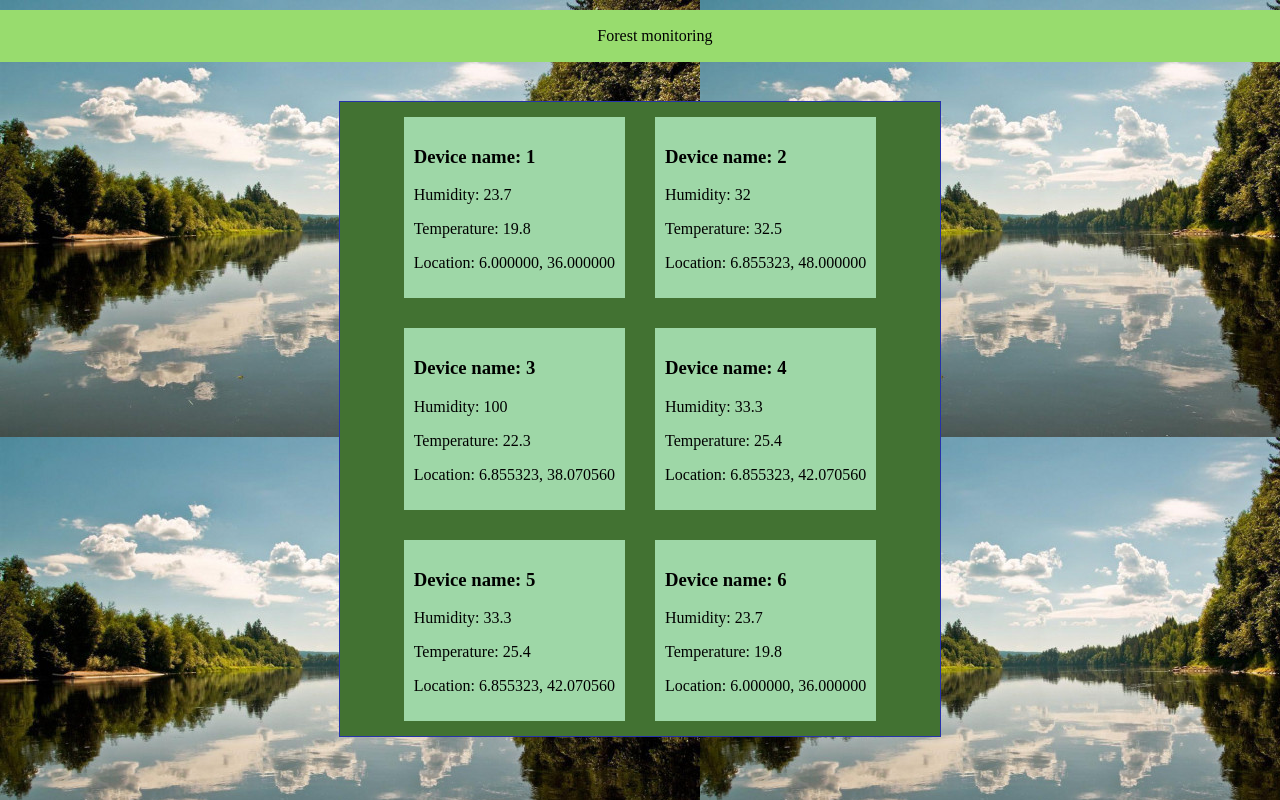
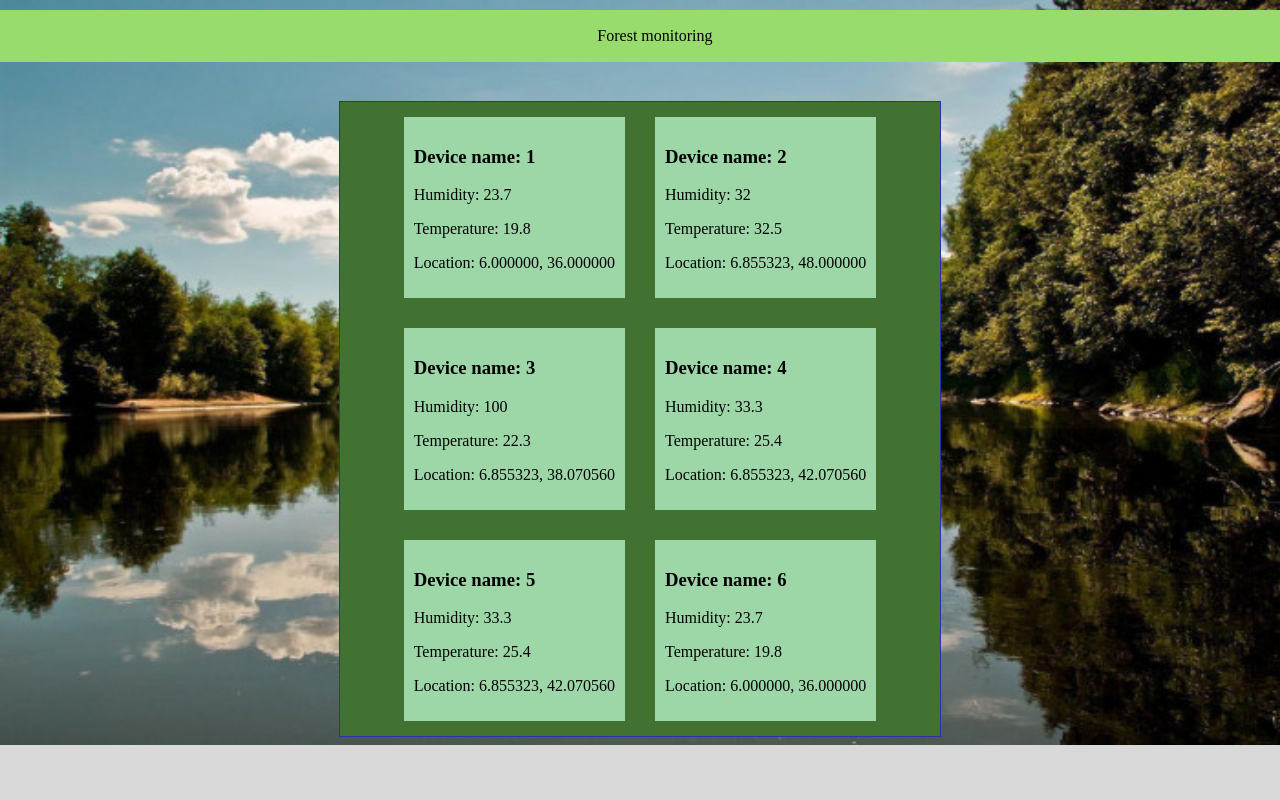
Before and after one commit to Samirez/PELI_environmental_monitoring, a Django app: page / in a window 1280 px wide. Run offline with Django 4.2, Linux system fonts and the light colour scheme; data comes from the database, SQL or seed files in the repository.

Commit message:
increased image size

```diff
--- a/Django_ui/forest_live_monitoring/static/css/index.css
+++ b/Django_ui/forest_live_monitoring/static/css/index.css
@@ -2,6 +2,8 @@ body {
     background-color: #D9D9D9;
     overflow: hidden;
     background-image: url("../images/forest.jpg");
+    background-size: 100% 100%;
+    background-repeat: no-repeat;
 }
 ul {
     list-style-type: none;
```
